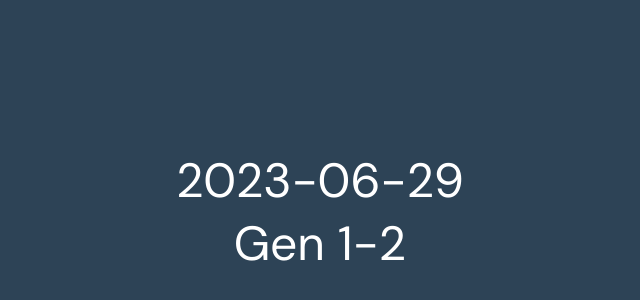
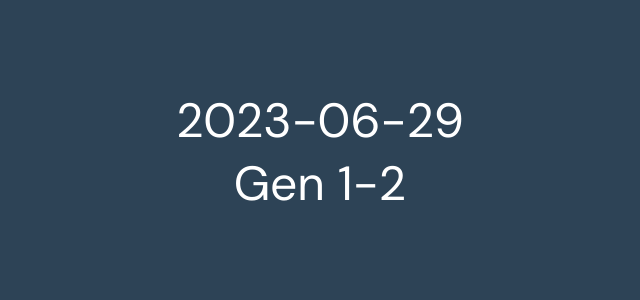
Before and after one commit to brinkhill/bible-plam, a Next.js app: page / in a window 1280 px wide. Shown: the part 188-488 px from the top of the page, without its empty margins (320-960 px from the left). Built offline with nearby package versions, Linux system fonts and the light colour scheme.

Commit message:
change hieght

```diff
--- a/src/app/page.module.css
+++ b/src/app/page.module.css
@@ -3,7 +3,7 @@
  align-items: center;
  justify-content: center;
  width: 100svw;
- height: 100svh;
+ height: 85svh;
 }
 
 .date,
```
